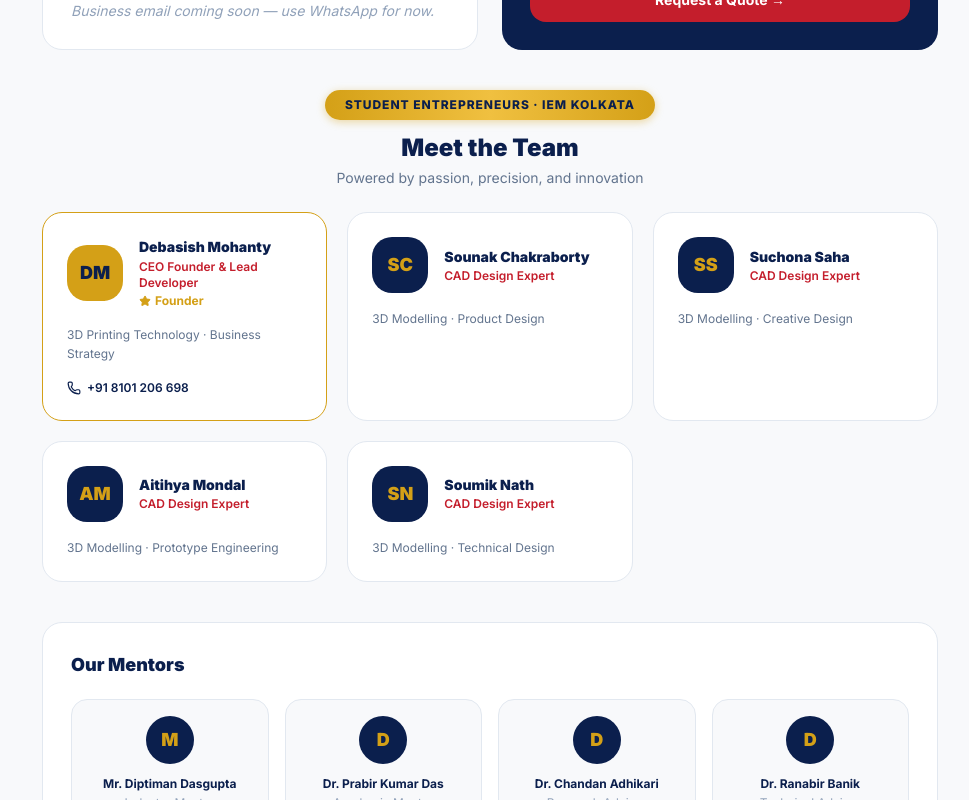
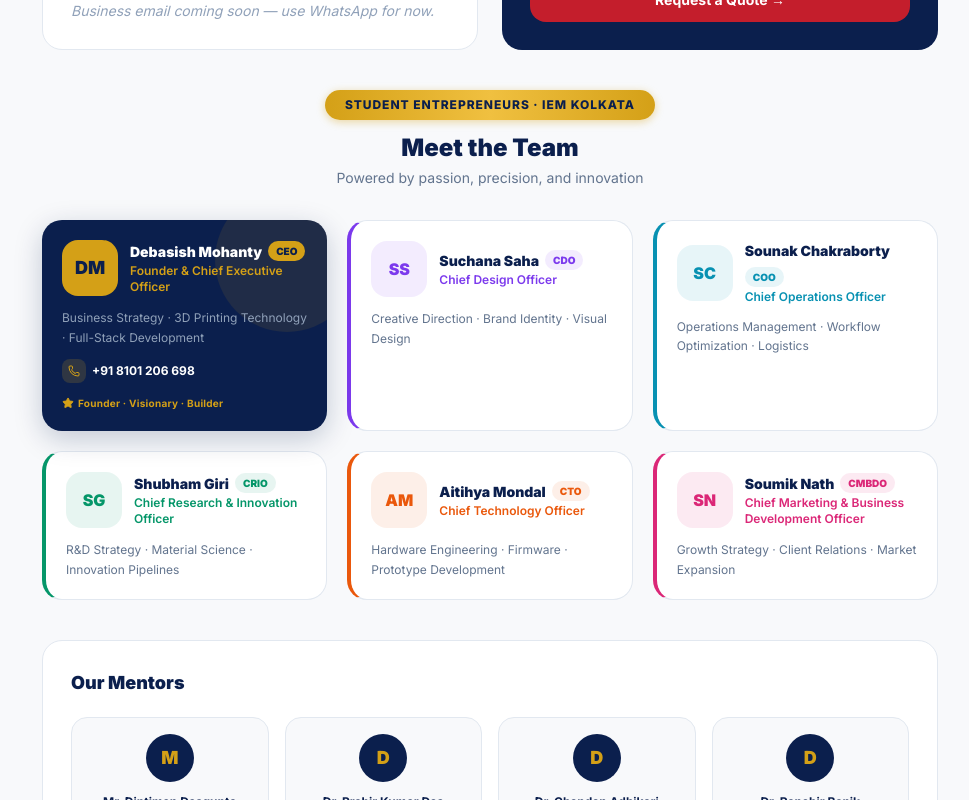
Before and after one commit to coderdebasish/IEM-PrintVerse-Technologies, a Next.js app in the folder printverse/: page /contact in a window 1280 px wide. Shown: the part 790-1590 px from the top of the page, without its empty margins (150-1119 px from the left). Built offline with nearby package versions, Linux system fonts and the light colour scheme; no server answers.

Commit message:
feat: create contact page with team directory and support contact info

```diff
--- a/printverse/src/app/(public)/contact/page.tsx
+++ b/printverse/src/app/(public)/contact/page.tsx
@@ -11,39 +11,58 @@ export const metadata: Metadata = {
 const TEAM = [
   {
     name: "Debasish Mohanty",
-    role: "CEO Founder & Lead Developer",
-    expertise: "3D Printing Technology · Business Strategy",
+    shortRole: "CEO",
+    fullRole: "Founder & Chief Executive Officer",
+    expertise: "Business Strategy · 3D Printing Technology · Full-Stack Development",
     phone: "+91 8101 206 698",
     initials: "DM",
-    highlight: true,
+    isFounder: true,
+    accent: "#D4A017",
+  },
+  {
+    name: "Suchana Saha",
+    shortRole: "CDO",
+    fullRole: "Chief Design Officer",
+    expertise: "Creative Direction · Brand Identity · Visual Design",
+    initials: "SS",
+    isFounder: false,
+    accent: "#7C3AED",
   },
   {
     name: "Sounak Chakraborty",
-    role: "CAD Design Expert",
-    expertise: "3D Modelling · Product Design",
+    shortRole: "COO",
+    fullRole: "Chief Operations Officer",
+    expertise: "Operations Management · Workflow Optimization · Logistics",
     initials: "SC",
-    highlight: false,
+    isFounder: false,
+    accent: "#0891B2",
   },
   {
-    name: "Suchona Saha",
-    role: "CAD Design Expert",
-    expertise: "3D Modelling · Creative Design",
-    initials: "SS",
-    highlight: false,
+    name: "Shubham Giri",
+    shortRole: "CRIO",
+    fullRole: "Chief Research & Innovation Officer",
+    expertise: "R&D Strategy · Material Science · Innovation Pipelines",
+    initials: "SG",
+    isFounder: false,
+    accent: "#059669",
   },
   {
     name: "Aitihya Mondal",
-    role: "CAD Design Expert",
-    expertise: "3D Modelling · Prototype Engineering",
+    shortRole: "CTO",
+    fullRole: "Chief Technology Officer",
+    expertise: "Hardware Engineering · Firmware · Prototype Development",
     initials: "AM",
-    highlight: false,
+    isFounder: false,
+    accent: "#EA580C",
   },
   {
     name: "Soumik Nath",
-    role: "CAD Design Expert",
-    expertise: "3D Modelling · Technical Design",
+    shortRole: "CMBDO",
+    fullRole: "Chief Marketing & Business Development Officer",
+    expertise: "Growth Strategy · Client Relations · Market Expansion",
     initials: "SN",
-    highlight: false,
+    isFounder: false,
+    accent: "#DB2777",
   },
 ];
 
@@ -124,49 +143,115 @@ export default function ContactPage() {
             </div>
           </div>
 
-          {/* Student Entrepreneurs */}
+          {/* Meet the Team */}
           <div>
-            <div className="text-center mb-6">
+            <div className="text-center mb-8">
               <div className="ribbon-badge inline-flex mb-3">Student Entrepreneurs · IEM Kolkata</div>
               <h2 className="text-2xl font-black text-[#0B1F4D]">Meet the Team</h2>
               <p className="text-slate-500 text-sm mt-1">Powered by passion, precision, and innovation</p>
             </div>
+
+            {/* ── 3×2 Unified Team Grid ── */}
             <div className="grid grid-cols-1 sm:grid-cols-2 lg:grid-cols-3 gap-5">
-              {TEAM.map((member) => (
-                <div key={member.name}
-                  className={[
-                    "bg-white rounded-2xl border p-6 flex flex-col gap-4",
-                    member.highlight ? "border-[#D4A017] ring-2 ring-[#D4A017]/20" : "border-[#e2e8f0]",
-                  ].join(" ")}
-                  style={{ boxShadow: "var(--shadow-card)" }}>
-                  <div className="flex items-center gap-4">
-                    <div className={[
-                      "h-14 w-14 rounded-2xl flex items-center justify-center shrink-0 text-lg font-black",
-                      member.highlight ? "bg-[#D4A017] text-[#0B1F4D]" : "bg-[#0B1F4D] text-[#D4A017]",
-                    ].join(" ")}>
+              {TEAM.map((member) =>
+                member.isFounder ? (
+                  /* Founder card — dark navy treatment */
+                  <div
+                    key={member.name}
+                    className="relative bg-[#0B1F4D] rounded-2xl p-5 flex flex-col gap-3 overflow-hidden"
+                    style={{ boxShadow: "0 8px 28px rgba(11,31,77,0.22)" }}
+                  >
+                    {/* Decorative circle */}
+                    <div
+                      className="pointer-events-none absolute -top-8 -right-8 h-36 w-36 rounded-full opacity-10"
+                      style={{ background: "#D4A017" }}
+                    />
+                    {/* Avatar + name row */}
+                    <div className="flex items-center gap-3 relative z-10">
+                      <div
+                        className="h-14 w-14 rounded-xl flex items-center justify-center shrink-0 text-lg font-black"
+                        style={{ background: "#D4A017", color: "#0B1F4D" }}
+                      >
                         {member.initials}
                       </div>
                       <div>
-                      <p className="font-black text-[#0B1F4D] text-sm leading-snug">{member.name}</p>
-                      <p className="text-xs text-[#C41E2C] font-semibold mt-0.5">{member.role}</p>
-                      {member.highlight && (
-                        <div className="flex items-center gap-1 mt-0.5">
-                          <Star className="h-3 w-3 fill-[#D4A017] text-[#D4A017]" />
-                          <span className="text-xs text-[#D4A017] font-bold">Founder</span>
+                        <div className="flex flex-wrap items-center gap-1.5">
+                          <span className="font-black text-white text-sm leading-snug">{member.name}</span>
+                          <span
+                            className="text-[10px] font-black px-2 py-0.5 rounded-full"
+                            style={{ background: "#D4A017", color: "#0B1F4D" }}
+                          >
+                            {member.shortRole}
+                          </span>
                         </div>
-                      )}
+                        <p className="text-xs font-semibold mt-0.5" style={{ color: "#D4A017" }}>
+                          {member.fullRole}
+                        </p>
                       </div>
                     </div>
-                  <p className="text-xs text-slate-500 leading-relaxed flex-1">{member.expertise}</p>
+                    {/* Expertise */}
+                    <p className="text-xs text-slate-400 leading-relaxed relative z-10">{member.expertise}</p>
+                    {/* Phone */}
                     {member.phone && (
-                    <a href={`tel:${member.phone.replace(/\s/g, "")}`}
-                      className="flex items-center gap-1.5 text-xs text-[#0B1F4D] font-semibold hover:text-[#C41E2C] transition-colors">
-                      <Phone className="h-3.5 w-3.5" />
+                      <a
+                        href={`tel:${member.phone.replace(/\s/g, "")}`}
+                        className="flex items-center gap-1.5 text-xs font-bold text-white hover:text-[#D4A017] transition-colors relative z-10"
+                      >
+                        <span
+                          className="h-6 w-6 rounded-lg flex items-center justify-center shrink-0"
+                          style={{ background: "rgba(212,160,23,0.18)" }}
+                        >
+                          <Phone className="h-3 w-3" style={{ color: "#D4A017" }} />
+                        </span>
                         {member.phone}
                       </a>
                     )}
+                    {/* Tagline */}
+                    <div className="flex items-center gap-1 relative z-10">
+                      <Star className="h-3 w-3 fill-[#D4A017] text-[#D4A017]" />
+                      <span className="text-[10px] font-bold tracking-wide" style={{ color: "#D4A017" }}>
+                        Founder · Visionary · Builder
+                      </span>
                     </div>
-              ))}
+                  </div>
+                ) : (
+                  /* C-Suite card — white with accent left border */
+                  <div
+                    key={member.name}
+                    className="bg-white rounded-2xl border border-[#e2e8f0] p-5 flex flex-col gap-3"
+                    style={{
+                      boxShadow: "var(--shadow-card)",
+                      borderLeft: `4px solid ${member.accent}`,
+                    }}
+                  >
+                    {/* Avatar + name row */}
+                    <div className="flex items-center gap-3">
+                      <div
+                        className="h-14 w-14 rounded-xl flex items-center justify-center shrink-0 text-base font-black"
+                        style={{ background: `${member.accent}18`, color: member.accent }}
+                      >
+                        {member.initials}
+                      </div>
+                      <div>
+                        <div className="flex flex-wrap items-center gap-1.5">
+                          <span className="font-black text-[#0B1F4D] text-sm leading-snug">{member.name}</span>
+                          <span
+                            className="text-[10px] font-black px-2 py-0.5 rounded-full"
+                            style={{ background: `${member.accent}18`, color: member.accent }}
+                          >
+                            {member.shortRole}
+                          </span>
+                        </div>
+                        <p className="text-xs font-semibold mt-0.5" style={{ color: member.accent }}>
+                          {member.fullRole}
+                        </p>
+                      </div>
+                    </div>
+                    {/* Expertise */}
+                    <p className="text-xs text-slate-500 leading-relaxed">{member.expertise}</p>
+                  </div>
+                )
+              )}
             </div>
           </div>
 
@@ -187,6 +272,7 @@ export default function ContactPage() {
               ))}
             </div>
           </div>
+
         </div>
       </section>
     </div>
```
Lines whose indentation alone changed are shown as unchanged.
